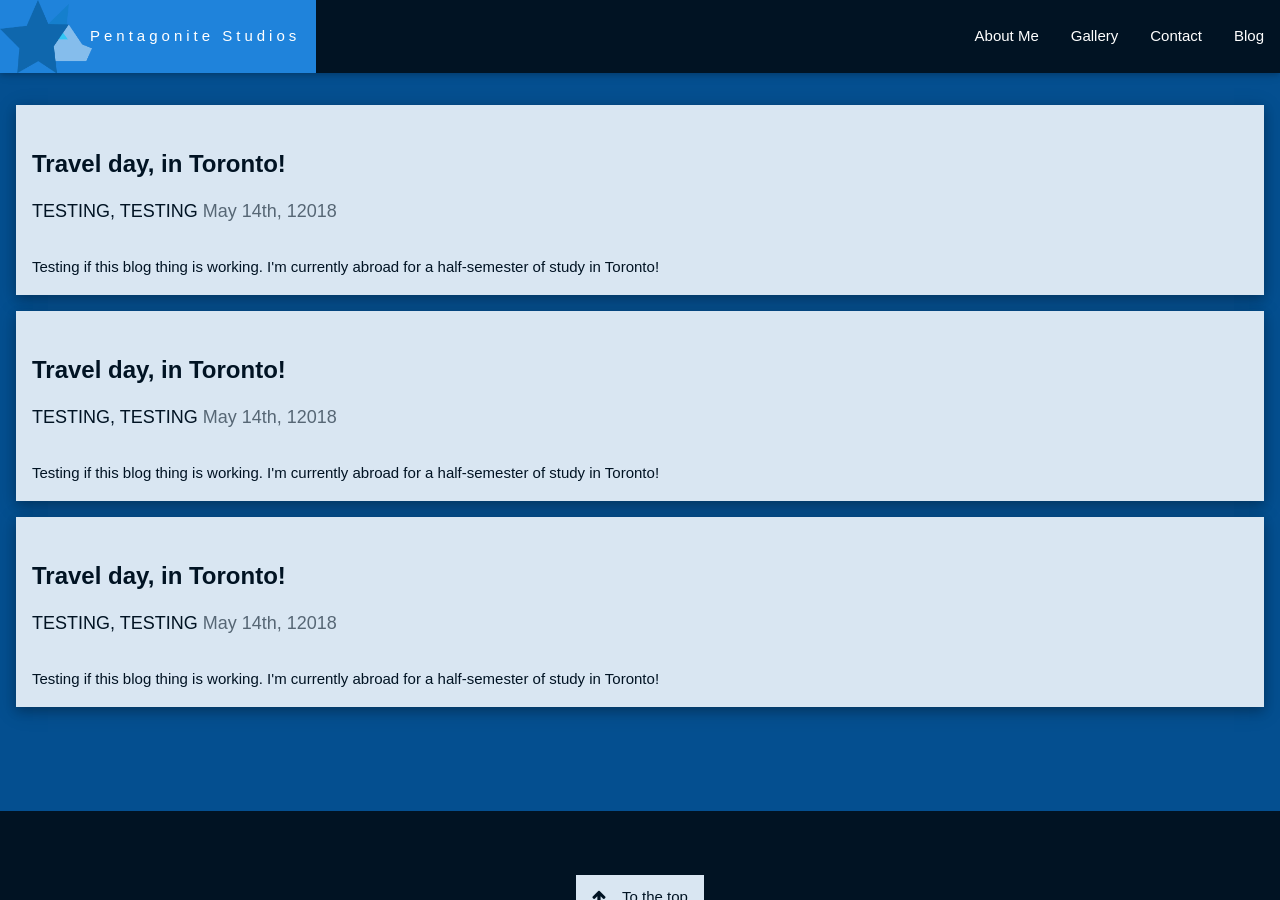
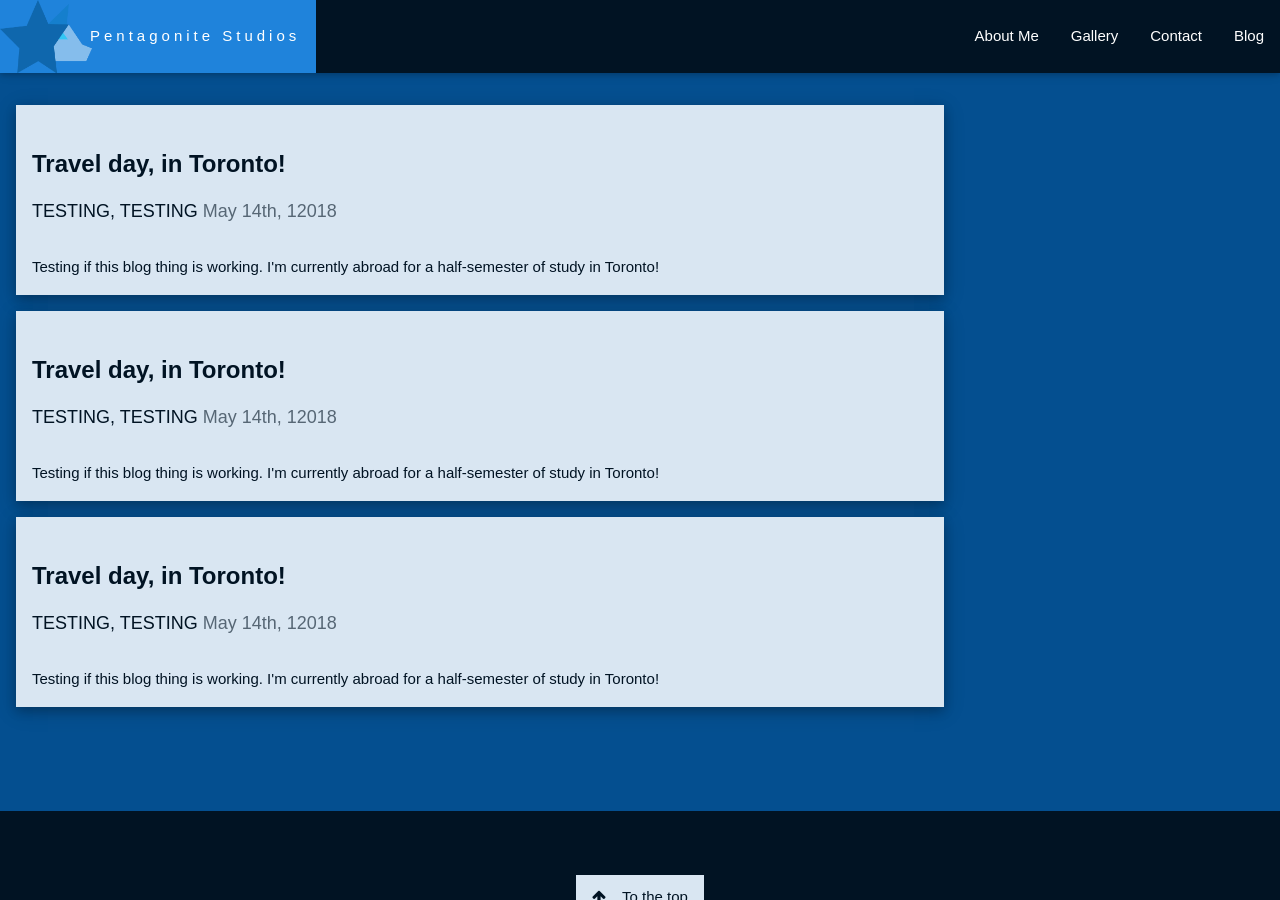
Before and after one commit to gemhunter178/gemhunter178.github.io, a Jekyll site: the page testinclude.html, which Jekyll copies as it is, in a window 1280 px wide and 900 px high. Built offline with Jekyll 4.4.1, drawn with Linux system fonts in a browser that asks for light colours; some web fonts are replaced.

Commit message:
Update testinclude.html

```diff
--- a/testinclude.html
+++ b/testinclude.html
@@ -53,7 +53,7 @@ body, html {
 	<!-- STUFF GOES HERE -->
 	<div style="margin-top:88.5px"></div>
 	<div class="w3-row">
-		<div class="w3-three-quarter">
+		<div class="w3-threequarter">
 			<div includehtml="/Blog/051412018.html"></div>
 			<div includehtml="/Blog/051412018.html"></div>
 			<div includehtml="/Blog/051412018.html"></div>
```
